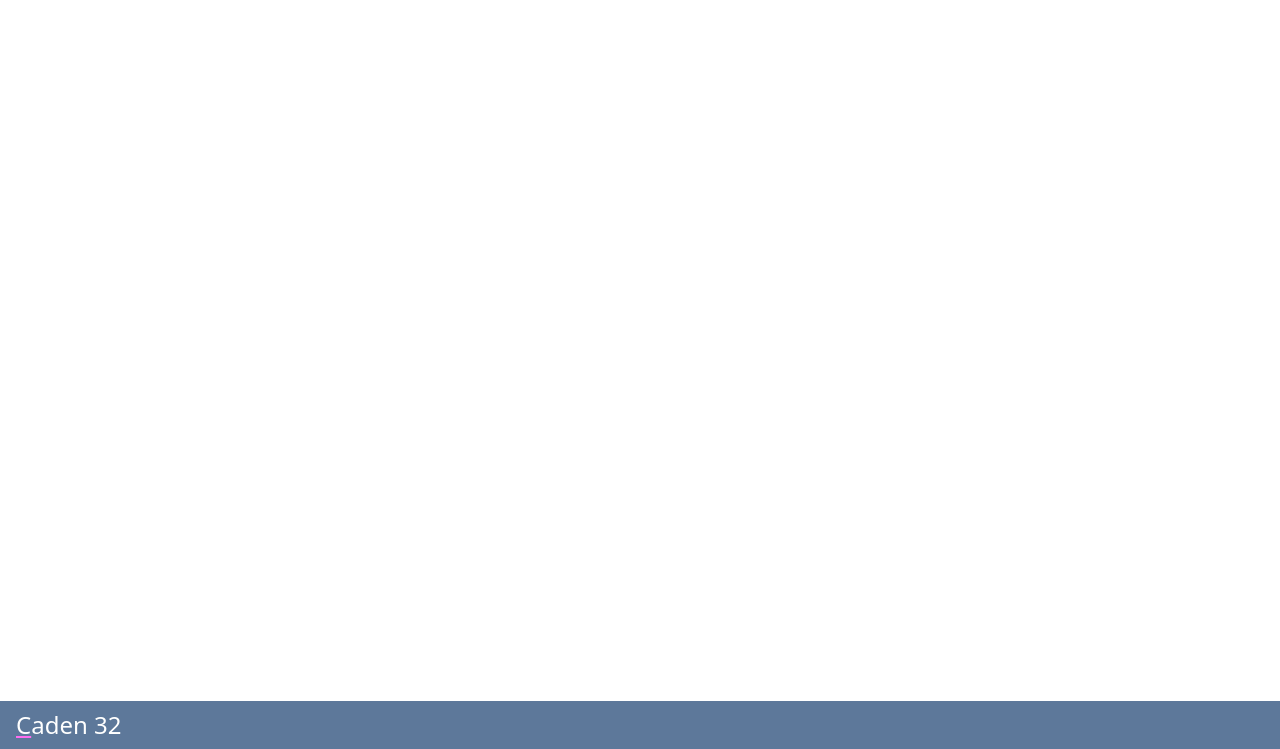
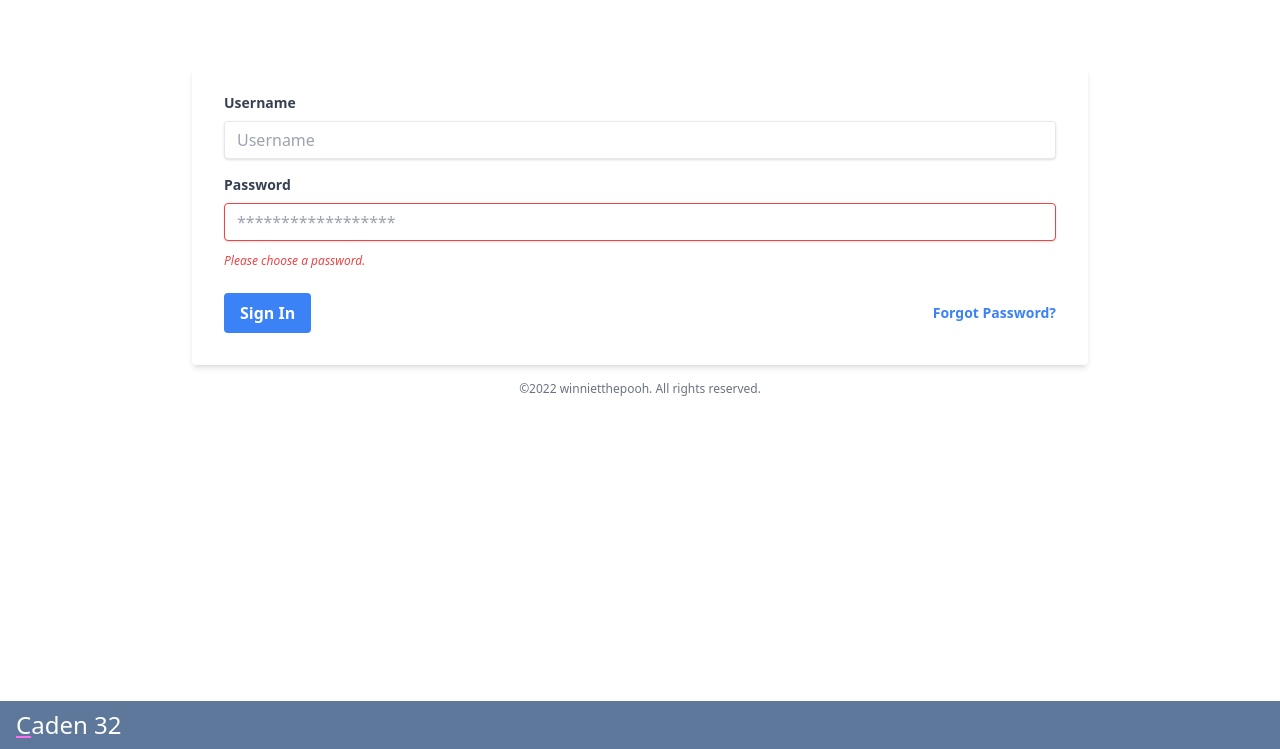
Before and after one commit to Caden64/blog, an Astro site: page /login in a window 1280 px wide. Shown: the part 51-800 px from the top of the page. Built offline with nearby package versions, Linux system fonts and the light colour scheme; Astro itself is replaced by a stand-in of ours; no server answers.

Commit message:
added login ui

```diff
--- a/src/pages/login.astro
+++ b/src/pages/login.astro
@@ -12,5 +12,56 @@ onAuthStateChanged(auth, (user) => {
 ---
 
 <MainLayout title="login">
-    <div class="justify-center"></div>
+    <div class="content-center ml-48 mr-48 mt-16">
+        <form class="bg-white shadow-md rounded px-8 pt-6 pb-8 mb-4">
+            <div class="mb-4">
+                <label
+                    class="block text-gray-700 text-sm font-bold mb-2"
+                    for="username"
+                >
+                    Username
+                </label>
+                <input
+                    class="shadow appearance-none border rounded w-full py-2 px-3 text-gray-700 leading-tight focus:outline-none focus:shadow-outline"
+                    id="username"
+                    type="text"
+                    placeholder="Username"
+                />
+            </div>
+            <div class="mb-6">
+                <label
+                    class="block text-gray-700 text-sm font-bold mb-2"
+                    for="password"
+                >
+                    Password
+                </label>
+                <input
+                    class="shadow appearance-none border border-red-500 rounded w-full py-2 px-3 text-gray-700 mb-3 leading-tight focus:outline-none focus:shadow-outline"
+                    id="password"
+                    type="password"
+                    placeholder="******************"
+                />
+                <p class="text-red-500 text-xs italic">
+                    Please choose a password.
+                </p>
+            </div>
+            <div class="flex items-center justify-between">
+                <button
+                    class="bg-blue-500 hover:bg-blue-700 text-white font-bold py-2 px-4 rounded focus:outline-none focus:shadow-outline"
+                    type="button"
+                >
+                    Sign In
+                </button>
+                <a
+                    class="inline-block align-baseline font-bold text-sm text-blue-500 hover:text-blue-800"
+                    href="#"
+                >
+                    Forgot Password?
+                </a>
+            </div>
+        </form>
+        <p class="text-center text-gray-500 text-xs">
+            &copy;2022 winnietthepooh. All rights reserved.
+        </p>
+    </div>
 </MainLayout>
```
Also changed, not shown: package.json (+2 -5 lines), 1 other file.
